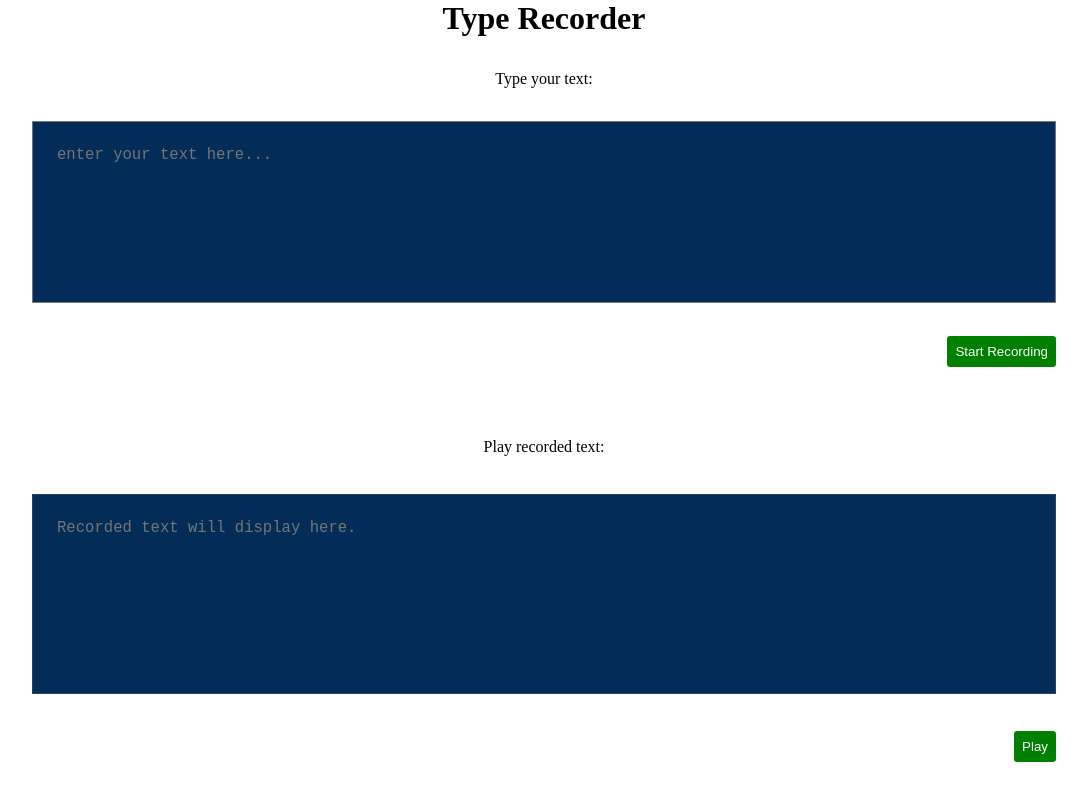
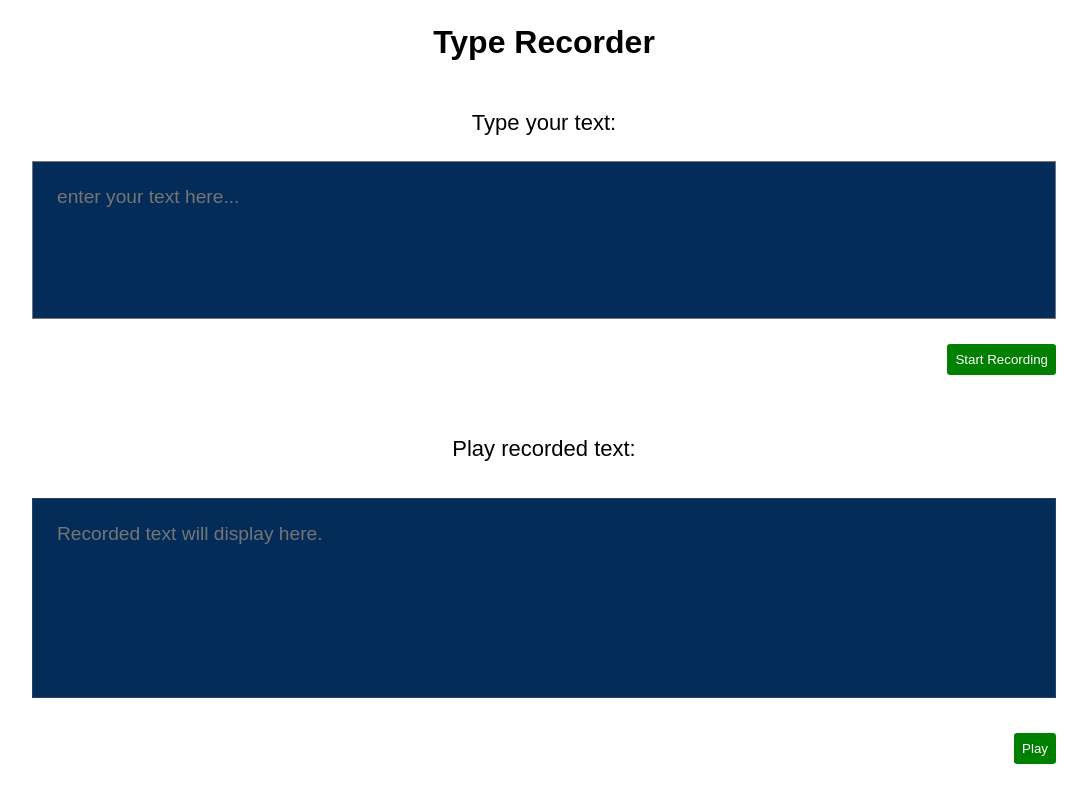
Before and after one commit to keenan137/Type_Recorder_with_Promises_-_AsyncAwait, a plain HTML site: page index.html in a window 1280 px wide. Shown: the whole page, without its empty margins (96-1183 px from the left). Drawn offline with Linux system fonts and the light colour scheme.

Commit message:
added font-family

```diff
--- a/style.css
+++ b/style.css
@@ -2,6 +2,11 @@
 	padding: 0%;
 	margin: 0%;
 	box-sizing: border-box;
+	font-family: Arial, Helvetica, sans-serif;
+}
+
+h1 {
+	margin: 1.5rem 0;
 }
 
 .container {
@@ -19,6 +24,10 @@
 	flex-flow: column nowrap;
 	align-items: center;
 	justify-content: space-evenly;
+}
+
+label {
+	font-size: 22px;
 }
 
 textarea {
```
